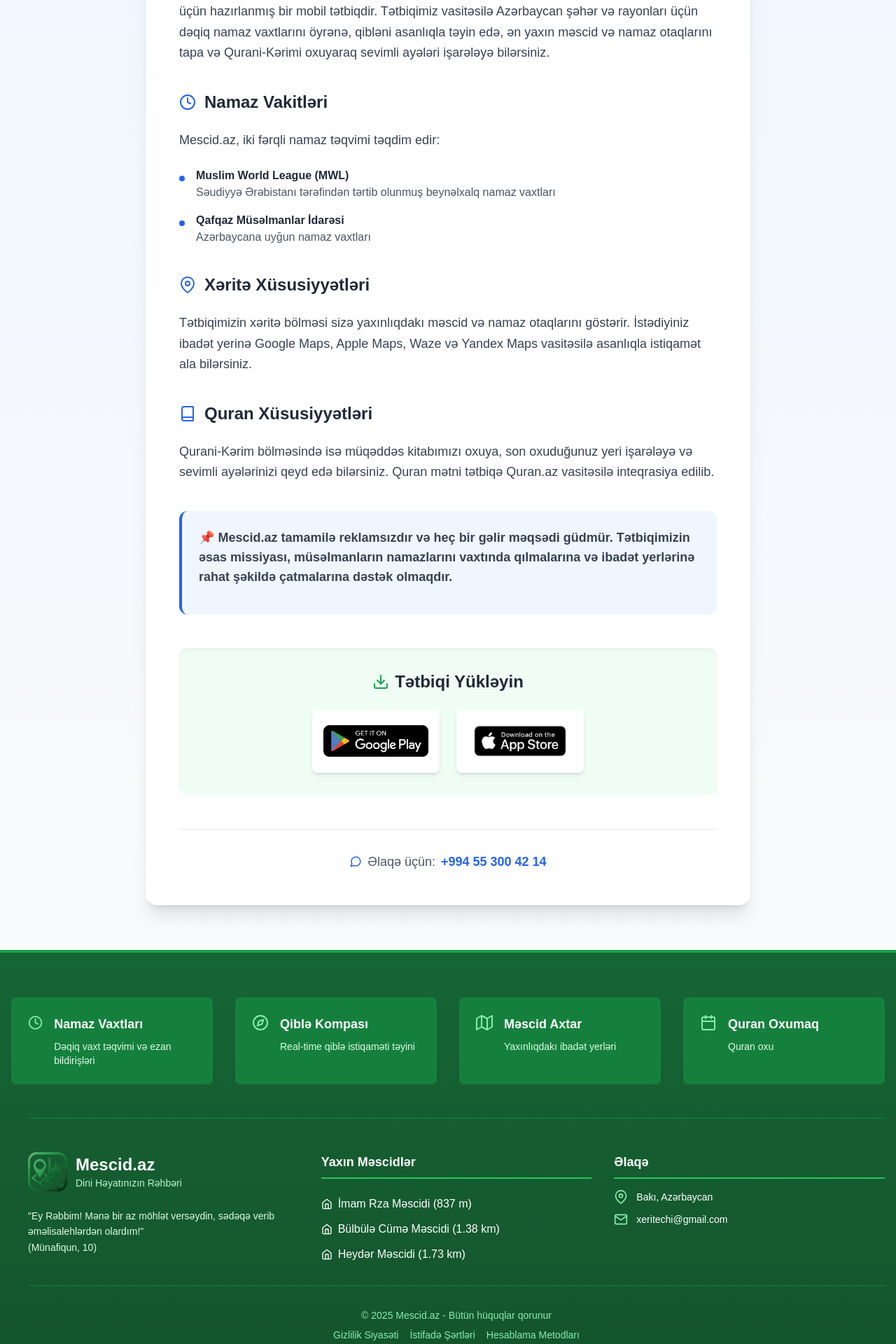
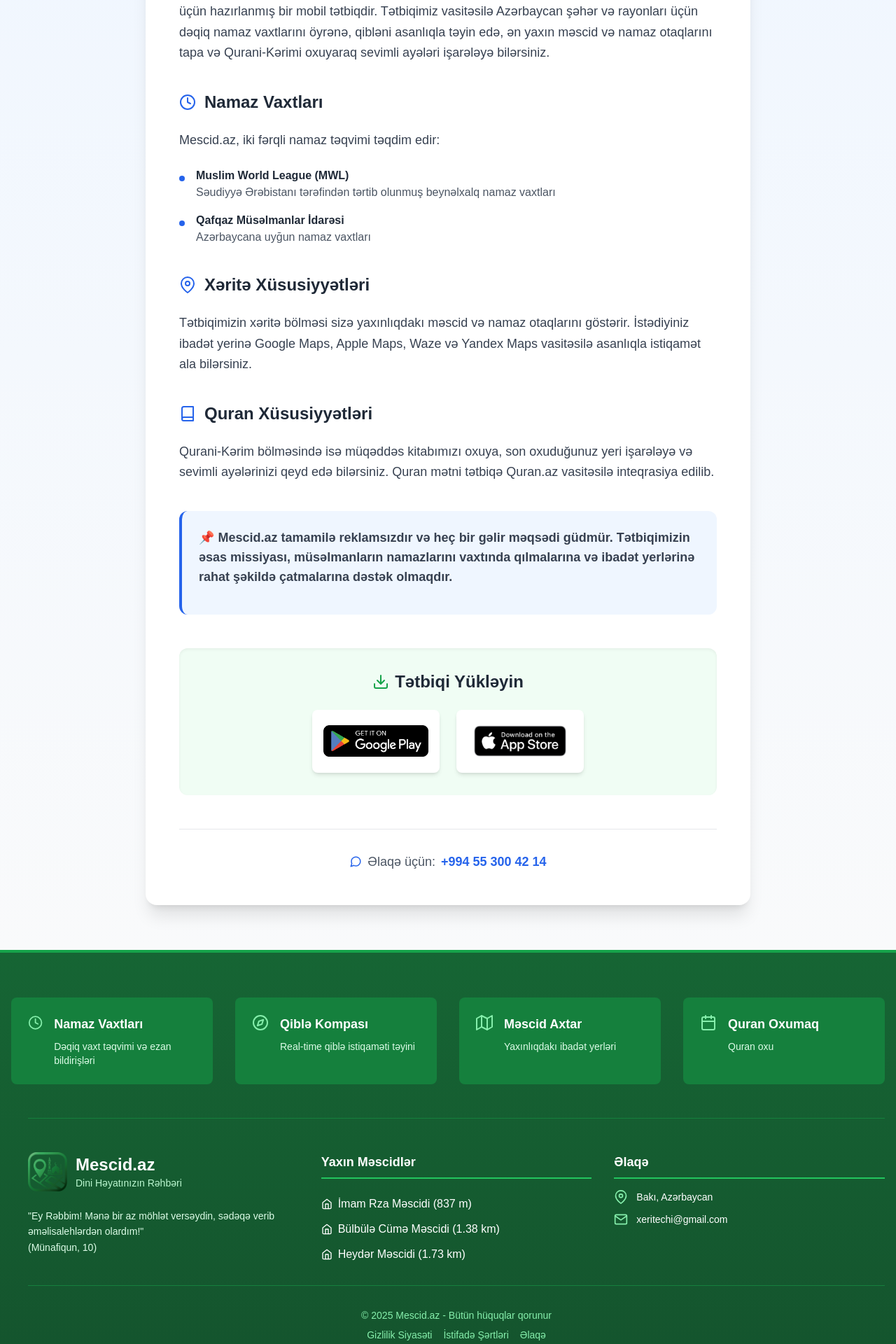
Before and after one commit to celenemre7/azer, a Next.js app: page /about in a window 1280 px wide. Shown: the part 400-2320 px from the top of the page at 70% size. Built offline with nearby package versions, Linux system fonts and the light colour scheme.

Commit message:
WhatsApp nömrəsi yeniləndi və footer düzəlişləri edildi

```diff
--- a/src/components/FeaturesSection.tsx
+++ b/src/components/FeaturesSection.tsx
@@ -196,7 +196,7 @@ const LocationActions = () => (
       </p>
     </div>
     <a
-      href="https://wa.me/994553004214"
+      href="https://wa.me/994513401040"
       target="_blank"
       rel="noopener noreferrer"
       className="flex items-center gap-3 px-8 py-4 bg-emerald-600 hover:bg-emerald-500 rounded-xl transition-all duration-300 group shadow-lg hover:shadow-emerald-400/20"
--- a/src/components/Layout/Footer.tsx
+++ b/src/components/Layout/Footer.tsx
@@ -179,8 +179,8 @@ export default function Footer() {
               <Link href="/terms-of-service" className="hover:text-white">
                 İstifadə Şərtləri
               </Link>
-              <Link href="/calculation-methods" className="hover:text-white">
-                Hesablama Metodları
+              <Link href="/contact" className="hover:text-white">
+                Əlaqə
               </Link>
             </div>
           </div>
--- a/src/pages/about.tsx
+++ b/src/pages/about.tsx
@@ -90,7 +90,7 @@ const About: NextPage = () => {
                         </Paragraph>
                     </Section>
 
-                    <Section title="Namaz Vakitləri" Icon={FiClock}>
+                    <Section title="Namaz Vaxtları" Icon={FiClock}>
                         <Paragraph>
                             Mescid.az, iki fərqli namaz təqvimi təqdim edir:
                         </Paragraph>
@@ -137,12 +137,12 @@ const About: NextPage = () => {
                         </h3>
                         <div className="flex flex-col md:flex-row justify-center gap-6 mt-4">
                             <StoreLink
-                                href="https://play.google.com/store/apps/details?id=com.example"
+                                href="https://play.google.com/store/apps/details?id=app.prayertime.mescidaz&hl=az"
                                 src="/play-store.png"
                                 alt="Google Play Store"
                             />
                             <StoreLink
-                                href="https://apps.apple.com/app/example"
+                                href="https://apps.apple.com/az/app/mescid-az-namaz-vaxtlar%C4%B1/id6741332172"
                                 src="/app-store.png"
                                 alt="Apple App Store"
                             />
```
